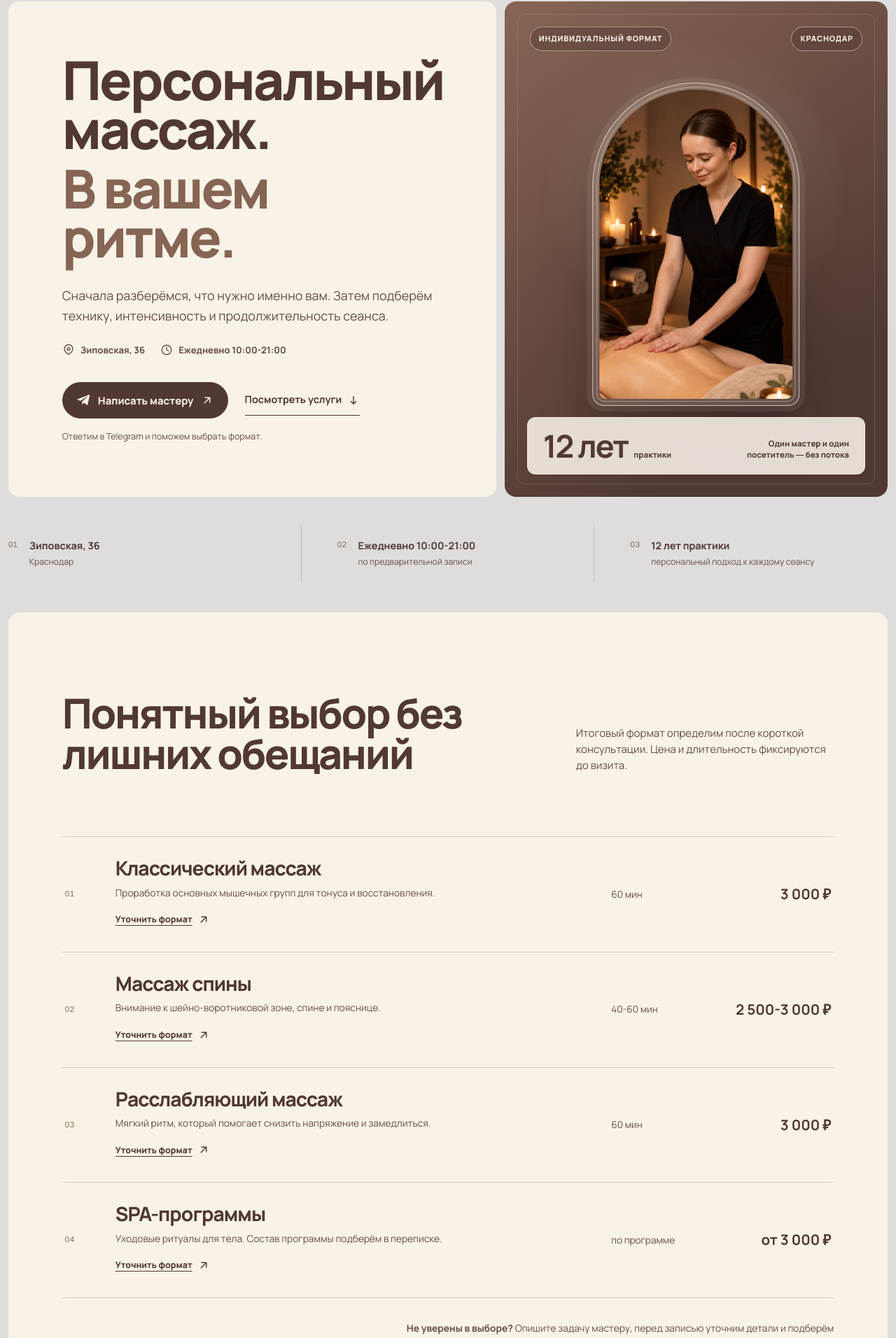
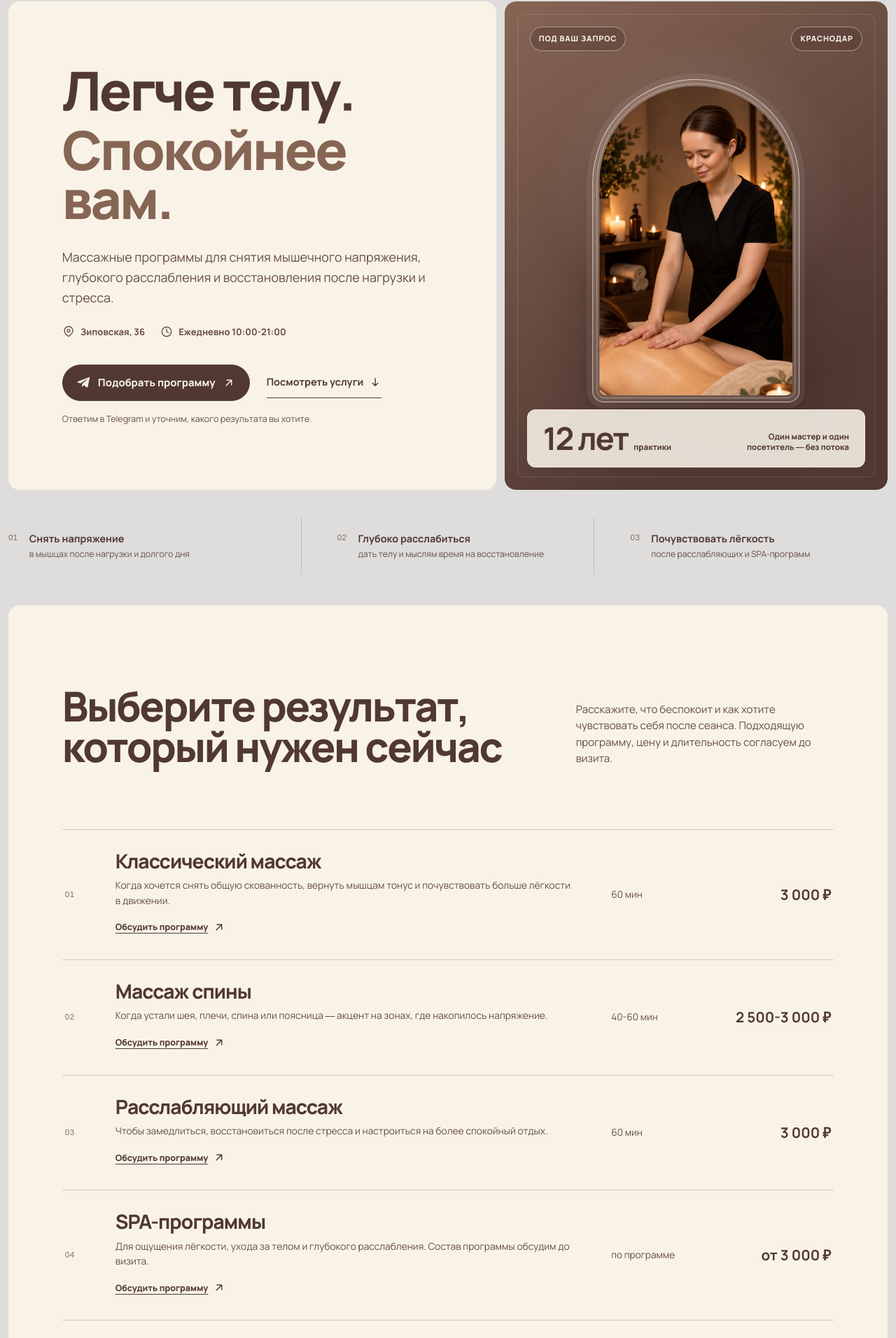
Before and after one commit to ranhomer2010-sketch/F1, a Next.js app: page / in a window 1280 px wide. Shown: the part 88-2000 px from the top of the page at 70% size. Built offline with nearby package versions, Linux system fonts and the light colour scheme.

Commit message:
Refocus massage copy on client outcomes

```diff
--- a/app/layout.tsx
+++ b/app/layout.tsx
@@ -4,7 +4,7 @@ import "./globals.css";
 export const metadata: Metadata = {
   title: "Массаж в Краснодаре | Александра",
   description:
-    "Персональный массаж в Краснодаре: Александра, 12 лет практики, консультация перед сеансом и запись напрямую мастеру.",
+    "Массаж в Краснодаре для снятия мышечного напряжения, глубокого расслабления и ощущения лёгкости. Александра, 12 лет практики.",
   robots: {
     index: false,
     follow: false,
--- a/app/page.tsx
+++ b/app/page.tsx
@@ -3,25 +3,29 @@ import { YandexReviews } from "@/components/yandex-reviews";
 const services = [
   {
     name: "Классический массаж",
-    description: "Проработка основных мышечных групп для тонуса и восстановления.",
+    description:
+      "Когда хочется снять общую скованность, вернуть мышцам тонус и почувствовать больше лёгкости в движении.",
     duration: "60 мин",
     price: "3 000 ₽",
   },
   {
     name: "Массаж спины",
-    description: "Внимание к шейно-воротниковой зоне, спине и пояснице.",
+    description:
+      "Когда устали шея, плечи, спина или поясница — акцент на зонах, где накопилось напряжение.",
     duration: "40-60 мин",
     price: "2 500-3 000 ₽",
   },
   {
     name: "Расслабляющий массаж",
-    description: "Мягкий ритм, который помогает снизить напряжение и замедлиться.",
+    description:
+      "Чтобы замедлиться, восстановиться после стресса и настроиться на более спокойный отдых.",
     duration: "60 мин",
     price: "3 000 ₽",
   },
   {
     name: "SPA-программы",
-    description: "Уходовые ритуалы для тела. Состав программы подберём в переписке.",
+    description:
+      "Для ощущения лёгкости, ухода за телом и глубокого расслабления. Состав программы обсудим до визита.",
     duration: "по программе",
     price: "от 3 000 ₽",
   },
@@ -35,8 +39,8 @@ const visitSteps = [
   },
   {
     number: "02",
-    title: "Выбираем формат",
-    text: "Согласуем вид массажа, длительность, интенсивность и удобное время визита.",
+    title: "Определяем задачу",
+    text: "Согласуем желаемый результат, вид массажа, длительность, интенсивность и удобное время визита.",
   },
   {
     number: "03",
@@ -52,7 +56,7 @@ const visitSteps = [
 
 const included = [
   "Консультация перед сеансом",
-  "Индивидуально выстроенный формат",
+  "Программа с учётом вашего запроса",
   "Профессиональные масла и уходовые средства",
   "Чистые полотенца, пледы и вода",
   "Рекомендации после сеанса",
@@ -82,7 +86,7 @@ const faqs = [
   {
     question: "Что взять с собой?",
     answer:
-      "Ничего специального. Полотенца, пледы, профессиональные масла и вода уже подготовлены. Индивидуальные пожелания по средствам можно заранее обсудить в переписке.",
+      "Ничего специального. Полотенца, пледы, профессиональные масла и вода уже подготовлены. Особые пожелания по средствам можно заранее обсудить в переписке.",
   },
   {
     question: "Можно ли прийти с острой болью?",
@@ -220,7 +224,7 @@ export default function Home() {
     "@type": "HealthAndBeautyBusiness",
     name: "Массажный кабинет Александры",
     description:
-      "Персональный массаж в Краснодаре. Александра, 12 лет практики, только по предварительной записи.",
+      "Массаж в Краснодаре для снятия мышечного напряжения, глубокого расслабления и ощущения лёгкости. Александра, 12 лет практики.",
     telephone: "+79883879887",
     email: "sandra.massage.krd@gmail.com",
     address: {
@@ -279,15 +283,15 @@ export default function Home() {
           <div className="hero-copy">
             <h1>
               <span className="hero-title-primary" data-content="hero.title_primary">
-                Персональный массаж.
+                Легче телу.
               </span>
               <span className="hero-title-accent" data-content="hero.title_accent">
-                В вашем ритме.
+                Спокойнее вам.
               </span>
             </h1>
             <p className="hero-lead" data-content="hero.lead">
-              Сначала разберёмся, что нужно именно вам. Затем подберём технику,
-              интенсивность и продолжительность сеанса.
+              Массажные программы для снятия мышечного напряжения, глубокого
+              расслабления и восстановления после нагрузки и стресса.
             </p>
             <div className="hero-meta" aria-label="Адрес и время работы">
               <span>
@@ -307,7 +311,7 @@ export default function Home() {
                 rel="noopener noreferrer"
               >
                 <TelegramIcon />
-                <span data-content="hero.primary_cta">Написать мастеру</span>
+                <span data-content="hero.primary_cta">Подобрать программу</span>
                 <ArrowUpRightIcon />
               </a>
               <a className="text-link" href="#services">
@@ -316,11 +320,11 @@ export default function Home() {
               </a>
             </div>
             <p className="hero-note" data-content="hero.note">
-              Ответим в Telegram и поможем выбрать формат.
+              Ответим в Telegram и уточним, какого результата вы хотите.
             </p>
           </div>
 
-          <aside className="hero-visual" aria-label="Сеанс персонального массажа">
+          <aside className="hero-visual" aria-label="Александра проводит сеанс массажа">
             <div className="hero-portrait-frame">
               <img
                 className="hero-image"
@@ -332,7 +336,7 @@ export default function Home() {
               />
             </div>
             <div className="hero-photo-top" aria-hidden="true">
-              <span data-content="hero.badge_primary">Индивидуальный формат</span>
+              <span data-content="hero.badge_primary">Под ваш запрос</span>
               <span data-content="hero.badge_secondary">Краснодар</span>
             </div>
             <div className="hero-photo-caption">
@@ -351,32 +355,32 @@ export default function Home() {
           <div>
             <span className="fact-number">01</span>
             <p>
-              <strong data-content="facts.0.title">Зиповская, 36</strong>
-              <span data-content="facts.0.subtitle">Краснодар</span>
+              <strong data-content="facts.0.title">Снять напряжение</strong>
+              <span data-content="facts.0.subtitle">в мышцах после нагрузки и долгого дня</span>
             </p>
           </div>
           <div>
             <span className="fact-number">02</span>
             <p>
-              <strong data-content="facts.1.title">Ежедневно 10:00-21:00</strong>
-              <span data-content="facts.1.subtitle">по предварительной записи</span>
+              <strong data-content="facts.1.title">Глубоко расслабиться</strong>
+              <span data-content="facts.1.subtitle">дать телу и мыслям время на восстановление</span>
             </p>
           </div>
           <div>
             <span className="fact-number">03</span>
             <p>
-              <strong data-content="facts.2.title">12 лет практики</strong>
-              <span data-content="facts.2.subtitle">персональный подход к каждому сеансу</span>
+              <strong data-content="facts.2.title">Почувствовать лёгкость</strong>
+              <span data-content="facts.2.subtitle">после расслабляющих и SPA-программ</span>
             </p>
           </div>
         </section>
 
         <section className="section services" id="services">
           <div className="section-heading">
-            <h2 data-content="services_intro.title">Понятный выбор без лишних обещаний</h2>
+            <h2 data-content="services_intro.title">Выберите результат, который нужен сейчас</h2>
             <p data-content="services_intro.text">
-              Итоговый формат определим после короткой консультации. Цена и
-              длительность фиксируются до визита.
+              Расскажите, что беспокоит и как хотите чувствовать себя после сеанса.
+              Подходящую программу, цену и длительность согласуем до визита.
             </p>
           </div>
 
@@ -392,9 +396,9 @@ export default function Home() {
                     href={telegramUrl}
                     target="_blank"
                     rel="noopener noreferrer"
-                    aria-label={`Уточнить формат: ${service.name}`}
+                    aria-label={`Обсудить программу: ${service.name}`}
                   >
-                    Уточнить формат
+                    Обсудить программу
                     <ArrowUpRightIcon />
                   </a>
                 </div>
@@ -411,7 +415,7 @@ export default function Home() {
           <p className="service-footnote">
             <strong data-content="services_intro.footnote_title">Не уверены в выборе?</strong>{" "}
             <span data-content="services_intro.footnote_text">
-              Опишите задачу мастеру, перед записью уточним детали и подберём формат.
+              Опишите желаемый результат мастеру — перед записью уточним детали и подберём программу.
             </span>
           </p>
         </section>
@@ -438,9 +442,9 @@ export default function Home() {
           <div className="approach-copy">
             <h2 data-content="about.title">Меня зовут Александра</h2>
             <p className="large-copy" data-content="about.intro">
-              Я выбрала камерный формат как альтернативу «конвейерному»
-              массажу. Здесь нет одной схемы для всех — сеанс строится вокруг
-              вашего текущего состояния, запроса и уровня комфорта.
+              Ко мне приходят, когда тело устало от нагрузки, шея и спина остаются
+              напряжёнными, а мыслям трудно замедлиться. Цель сеанса — вернуть
+              ощущение лёгкости, спокойствия и свободы движения.
             </p>
             <p className="approach-detail" data-content="about.detail">
               За 12 лет практики я убедилась: качество работы начинается с
--- a/public/content/site.json
+++ b/public/content/site.json
@@ -3,15 +3,15 @@
     "book": "Записаться"
   },
   "hero": {
-    "title_primary": "Персональный массаж.",
-    "title_accent": "В вашем ритме.",
-    "lead": "Сначала разберёмся, что нужно именно вам. Затем подберём технику, интенсивность и продолжительность сеанса.",
+    "title_primary": "Легче телу.",
+    "title_accent": "Спокойнее вам.",
+    "lead": "Массажные программы для снятия мышечного напряжения, глубокого расслабления и восстановления после нагрузки и стресса.",
     "address": "Зиповская, 36",
     "hours": "Ежедневно 10:00-21:00",
-    "primary_cta": "Написать мастеру",
+    "primary_cta": "Подобрать программу",
     "secondary_cta": "Посмотреть услуги",
-    "note": "Ответим в Telegram и поможем выбрать формат.",
-    "badge_primary": "Индивидуальный формат",
+    "note": "Ответим в Telegram и уточним, какого результата вы хотите.",
+    "badge_primary": "Под ваш запрос",
     "badge_secondary": "Краснодар",
     "experience_value": "12 лет",
     "experience_label": "практики",
@@ -19,46 +19,46 @@
   },
   "facts": [
     {
-      "title": "Зиповская, 36",
-      "subtitle": "Краснодар"
+      "title": "Снять напряжение",
+      "subtitle": "в мышцах после нагрузки и долгого дня"
     },
     {
-      "title": "Ежедневно 10:00-21:00",
-      "subtitle": "по предварительной записи"
+      "title": "Глубоко расслабиться",
+      "subtitle": "дать телу и мыслям время на восстановление"
     },
     {
-      "title": "12 лет практики",
-      "subtitle": "персональный подход к каждому сеансу"
+      "title": "Почувствовать лёгкость",
+      "subtitle": "после расслабляющих и SPA-программ"
     }
   ],
   "services_intro": {
-    "title": "Понятный выбор без лишних обещаний",
-    "text": "Итоговый формат определим после короткой консультации. Цена и длительность фиксируются до визита.",
+    "title": "Выберите результат, который нужен сейчас",
+    "text": "Расскажите, что беспокоит и как хотите чувствовать себя после сеанса. Подходящую программу, цену и длительность согласуем до визита.",
     "footnote_title": "Не уверены в выборе?",
-    "footnote_text": "Опишите задачу мастеру, перед записью уточним детали и подберём формат."
+    "footnote_text": "Опишите желаемый результат мастеру — перед записью уточним детали и подберём программу."
   },
   "services": [
     {
       "name": "Классический массаж",
-      "description": "Проработка основных мышечных групп для тонуса и восстановления.",
+      "description": "Когда хочется снять общую скованность, вернуть мышцам тонус и почувствовать больше лёгкости в движении.",
       "duration": "60 мин",
       "price": "3 000 ₽"
     },
     {
       "name": "Массаж спины",
-      "description": "Внимание к шейно-воротниковой зоне, спине и пояснице.",
+      "description": "Когда устали шея, плечи, спина или поясница — акцент на зонах, где накопилось напряжение.",
       "duration": "40-60 мин",
       "price": "2 500-3 000 ₽"
     },
     {
       "name": "Расслабляющий массаж",
-      "description": "Мягкий ритм, который помогает снизить напряжение и замедлиться.",
+      "description": "Чтобы замедлиться, восстановиться после стресса и настроиться на более спокойный отдых.",
       "duration": "60 мин",
       "price": "3 000 ₽"
     },
     {
       "name": "SPA-программы",
-      "description": "Уходовые ритуалы для тела. Состав программы подберём в переписке.",
+      "description": "Для ощущения лёгкости, ухода за телом и глубокого расслабления. Состав программы обсудим до визита.",
       "duration": "по программе",
       "price": "от 3 000 ₽"
     }
@@ -70,7 +70,7 @@
     "poster_tag_2": "По записи",
     "poster_tag_3": "В диалоге",
     "title": "Меня зовут Александра",
-    "intro": "Я выбрала камерный формат как альтернативу «конвейерному» массажу. Здесь нет одной схемы для всех — сеанс строится вокруг вашего текущего состояния, запроса и уровня комфорта.",
+    "intro": "Ко мне приходят, когда тело устало от нагрузки, шея и спина остаются напряжёнными, а мыслям трудно замедлиться. Цель сеанса — вернуть ощущение лёгкости, спокойствия и свободы движения.",
     "detail": "За 12 лет практики я убедилась: качество работы начинается с внимательной консультации. Поэтому до записи мы обсуждаем самочувствие и ограничения, а во время сеанса остаёмся в диалоге.",
     "quote": "Мне важно не просто проработать напряжённую зону, а вернуть вам ощущение лёгкости и внутреннего покоя.",
     "quote_author": "Александра, мастер массажа"
@@ -85,8 +85,8 @@
         "text": "В переписке или по голосовой связи уточняем самочувствие, пожелания и ограничения."
       },
       {
-        "title": "Выбираем формат",
-        "text": "Согласуем вид массажа, длительность, интенсивность и удобное время визита."
+        "title": "Определяем задачу",
+        "text": "Согласуем желаемый результат, вид массажа, длительность, интенсивность и удобное время визита."
       },
       {
         "title": "Проводим сеанс",
@@ -102,7 +102,7 @@
     "title": "Вам остаётся только прийти",
     "items": [
       "Консультация перед сеансом",
-      "Индивидуально выстроенный формат",
+      "Программа с учётом вашего запроса",
       "Профессиональные масла и уходовые средства",
       "Чистые полотенца, пледы и вода",
       "Рекомендации после сеанса"
@@ -166,7 +166,7 @@
       },
       {
         "question": "Что взять с собой?",
-        "answer": "Ничего специального. Полотенца, пледы, профессиональные масла и вода уже подготовлены. Индивидуальные пожелания по средствам можно заранее обсудить в переписке."
+        "answer": "Ничего специального. Полотенца, пледы, профессиональные масла и вода уже подготовлены. Особые пожелания по средствам можно заранее обсудить в переписке."
       },
       {
         "question": "Можно ли прийти с острой болью?",
```
Also changed, not shown: .impeccable/surfaces/home.md, 1 other file (tests, documents, lock files or other folders).
